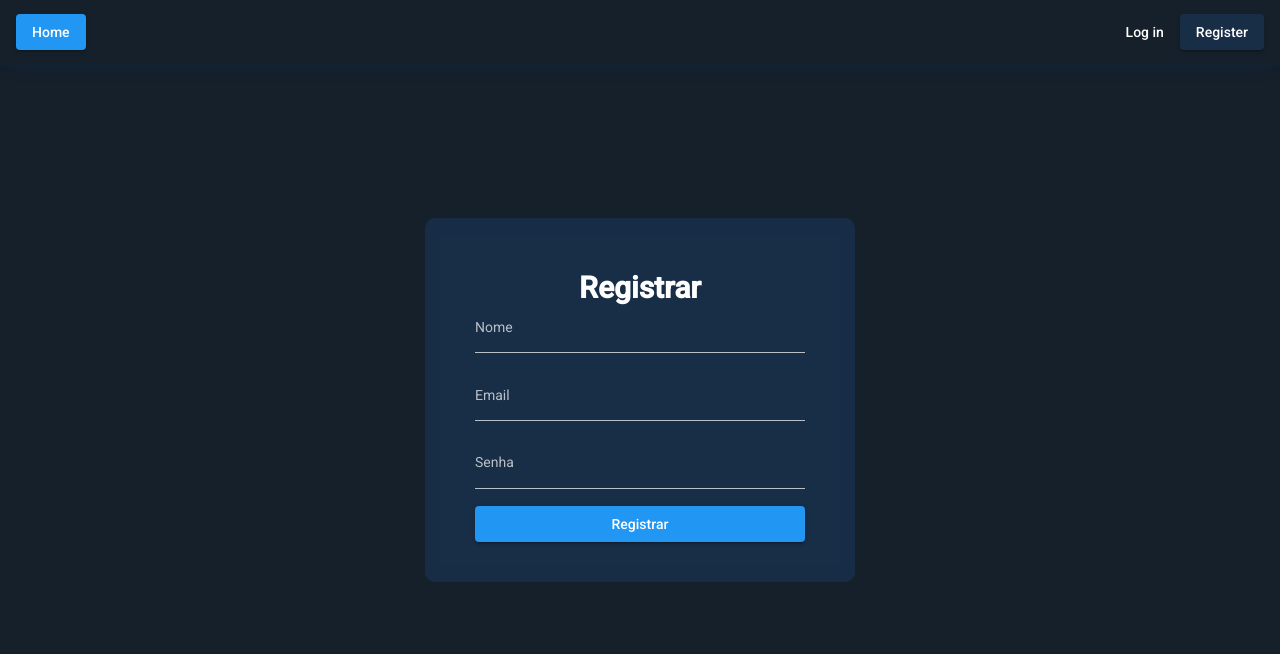
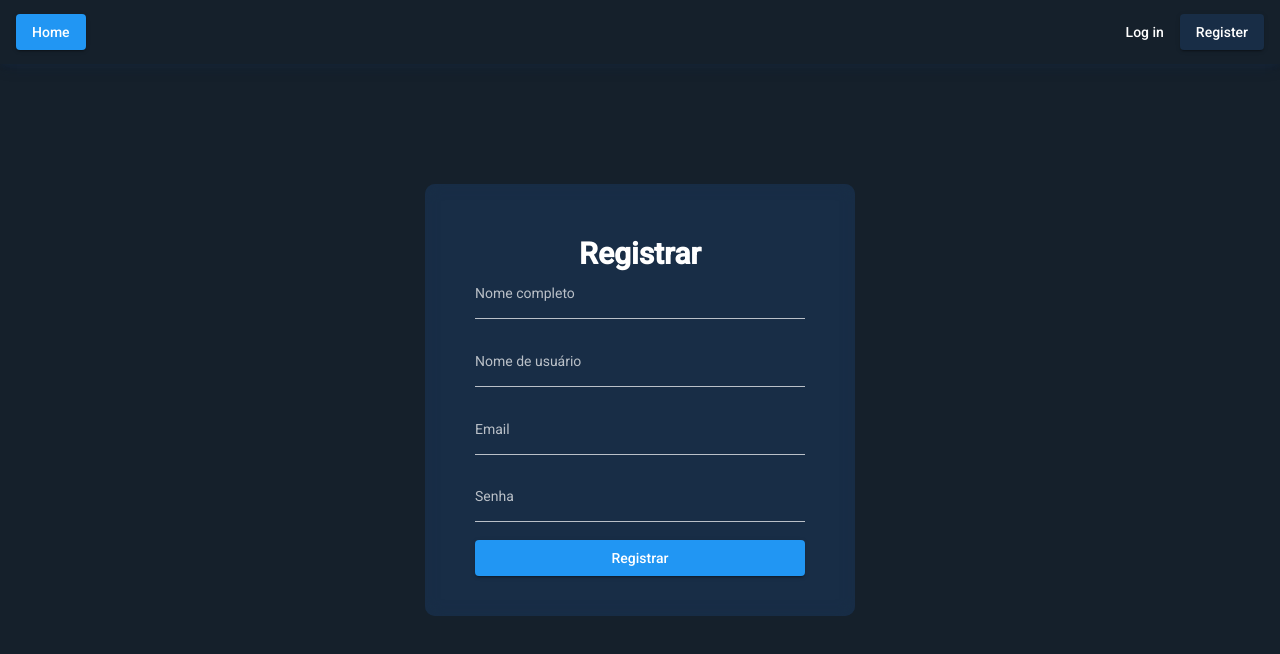
Before and after one commit to unisalCDHI/project-IV-frontend, an Angular app: page /register in a window 1280 px wide. Shown: the top 654 px of the page. Built offline with nearby package versions, Linux system fonts and the light colour scheme.

Commit message:
username to register account

```diff
--- a/src/app/pages/account/register/register.component.html
+++ b/src/app/pages/account/register/register.component.html
@@ -8,7 +8,11 @@
 
             <mat-card-content>
                 <mat-form-field class="example-full-width">
-                    <input matInput formControlName="name" placeholder="Nome">
+                    <input matInput formControlName="name" placeholder="Nome completo">
+                </mat-form-field>
+
+                <mat-form-field class="example-full-width">
+                    <input matInput formControlName="username" placeholder="Nome de usuário">
                 </mat-form-field>
 
                 <mat-form-field class="example-full-width">
--- a/src/app/pages/account/register/register.component.ts
+++ b/src/app/pages/account/register/register.component.ts
@@ -26,6 +26,7 @@ export class RegisterComponent implements OnInit {
   buildForm() {
     this.registerUserForm = this.formBuilder.group({
       name: [null],
+      username: [null],
       email: [null],
       password: [null]
     });
```
